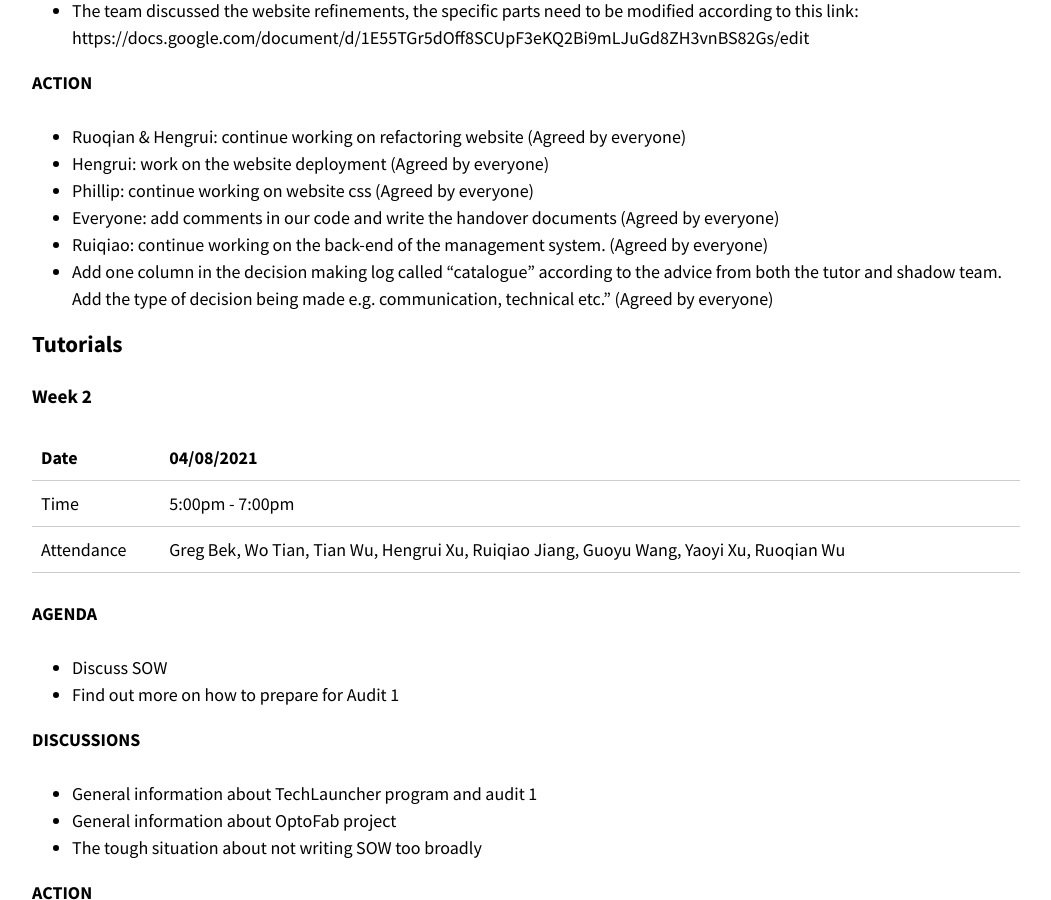
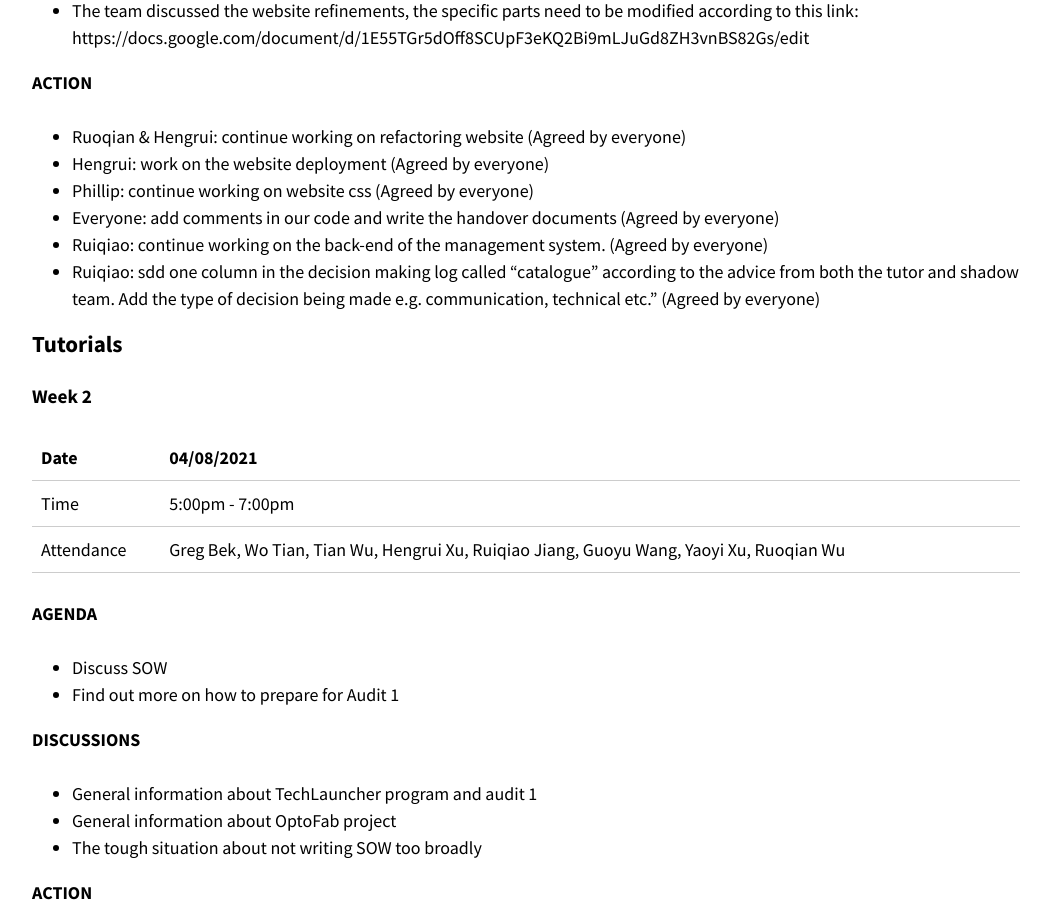
Before and after one commit to optofab/optofab.github.io, a Jekyll site: the page built from meeting_minutes.md, in a window 1280 px wide and 900 px high, scrolled down 19360 px. Shown: the whole window, without its empty margins (114-1165 px from the left). Built offline with Jekyll 4.4.1, drawn with Linux system fonts in a browser that asks for light colours; nearby versions of some CDN libraries; emoji names are drawn with the system emoji font.

Commit message:
Update meeting_minutes.md

```diff
--- a/meeting_minutes.md
+++ b/meeting_minutes.md
@@ -700,7 +700,7 @@ Our team:
 - Phillip: continue working on website css (Agreed by everyone)
 - Everyone: add comments in our code and write the handover documents (Agreed by everyone)
 - Ruiqiao: continue working on the back-end of the management system. (Agreed by everyone)
-- Add one column in the decision making log called "catalogue" according to the advice from both the tutor and shadow team. Add the type of decision being made e.g. communication, technical etc.” (Agreed by everyone)
+- Ruiqiao: sdd one column in the decision making log called "catalogue" according to the advice from both the tutor and shadow team. Add the type of decision being made e.g. communication, technical etc.” (Agreed by everyone)
 
 
 ### Tutorials
```
